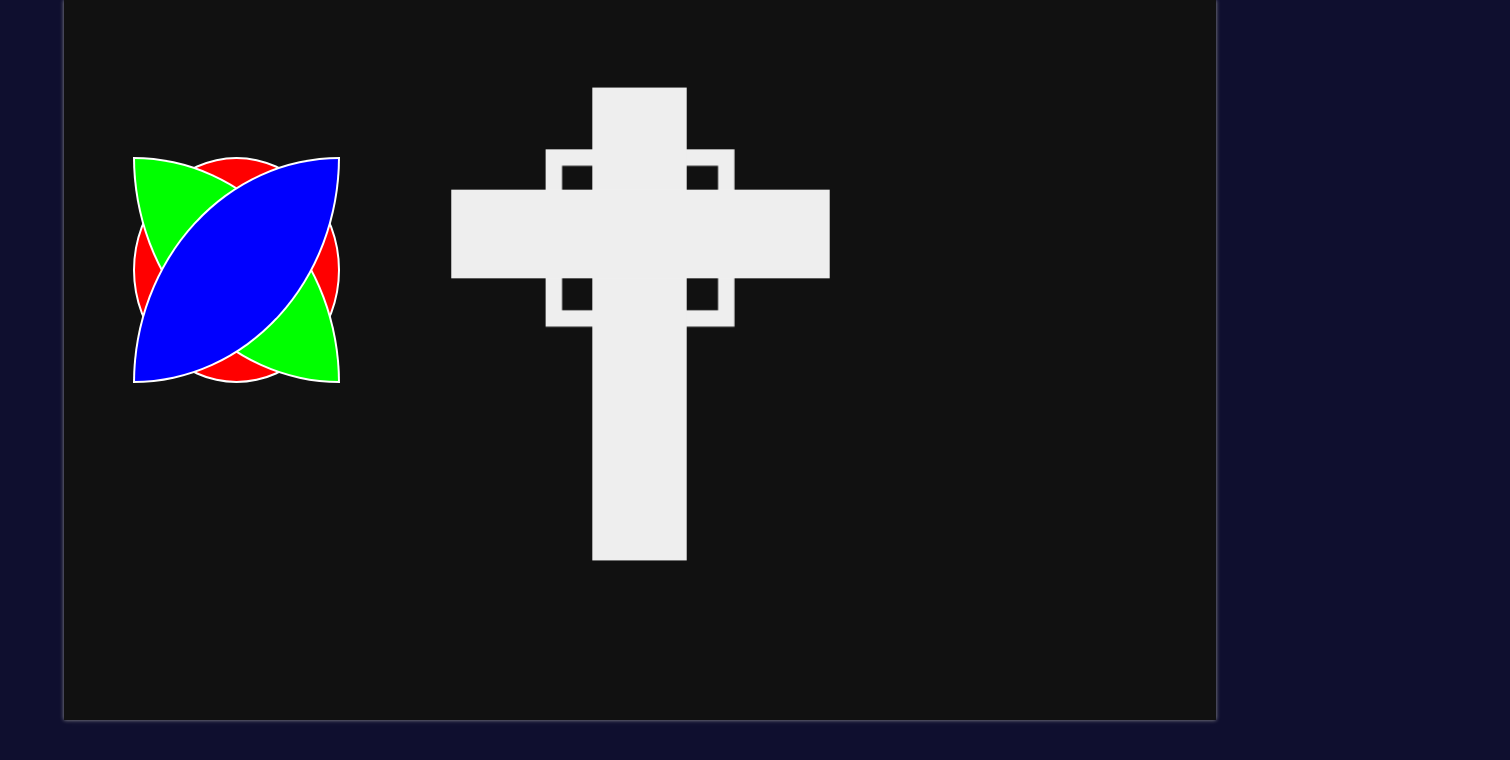
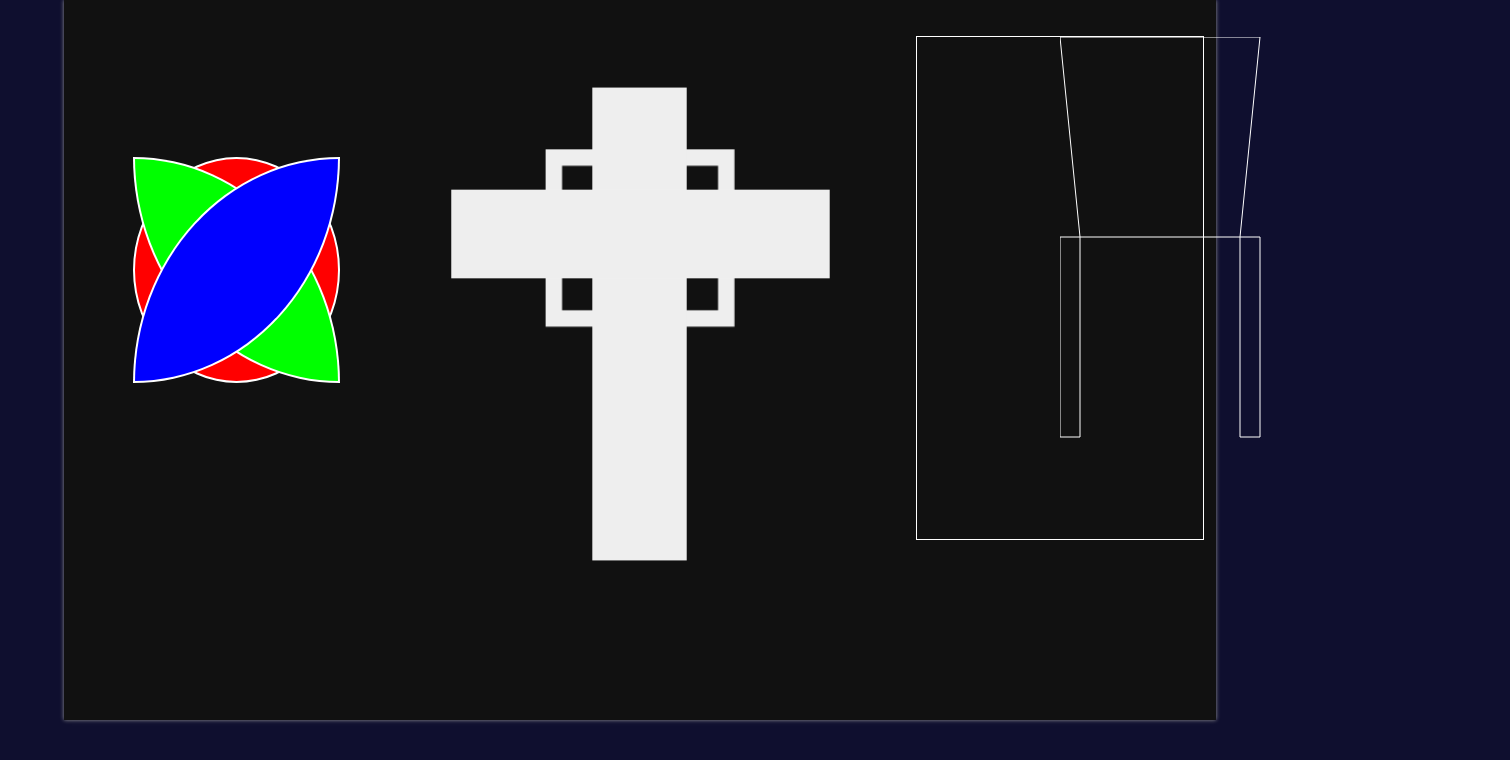
Before and after one commit to Sironi-00/Elements-stacks, a plain HTML site: page index.html in a window 1280 px wide. Shown: the part 40-800 px from the top of the page, 1510 px wide, since content can reach past the window. Drawn offline with Linux system fonts and the light colour scheme.

Commit message:
Checkpoint before myro svg

```diff
--- a/index.html
+++ b/index.html
@@ -14,11 +14,18 @@
         <div class="el block b"></div>
         <div class="el obj c"></div>
 
-        <div class="crest">
+        <div id="crest">
             <div class="sp s1"></div>
             <div class="sp s2"></div>
             <div class="sp s3"></div>
         </div>
+        <div id="myro">
+            <svg width="450" height="560" background="#FFF">
+                <path d="M 0 0 L20 200 L0 200 L0 400 L20 400 L20 200 L200 200 L200 400 L180 400 L180 200 L200 0 Z" style="stroke:#FFF; fill:none;" />
+            </svg>
+
+
+        </div>
     </div>
 </body>
 </html>
--- a/style.css
+++ b/style.css
@@ -6,6 +6,8 @@
 body {
     text-align: center;
     background: #0F0F2F;
+    width: 100vw;
+    overflow: hidden;
 }
 h1 {
     text-shadow: 0 0 2px #DDD;
@@ -65,7 +67,7 @@ h1 {
     height: 30%;
 }
 
-.crest {
+#crest {
     top: 20%;
     left: 5%;
 
@@ -95,3 +97,12 @@ h1 {
     border-radius: 100% 0%;
     z-index: 2;
 }
+#myro {
+    top: 5%;
+    right: 1%;
+
+    width: 25%;
+    height: 70%;
+
+    border: 1px solid white;
+}
```
